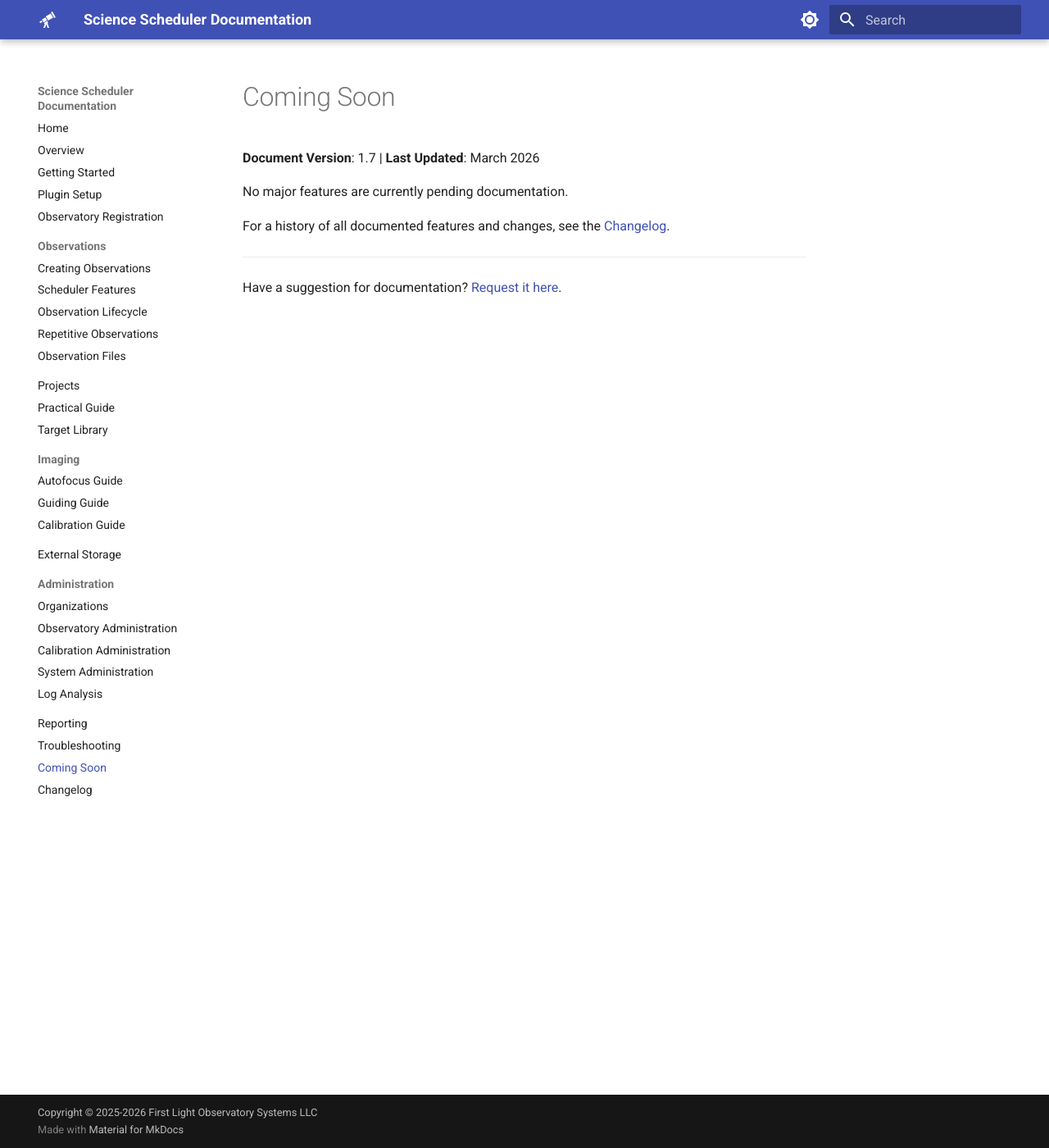
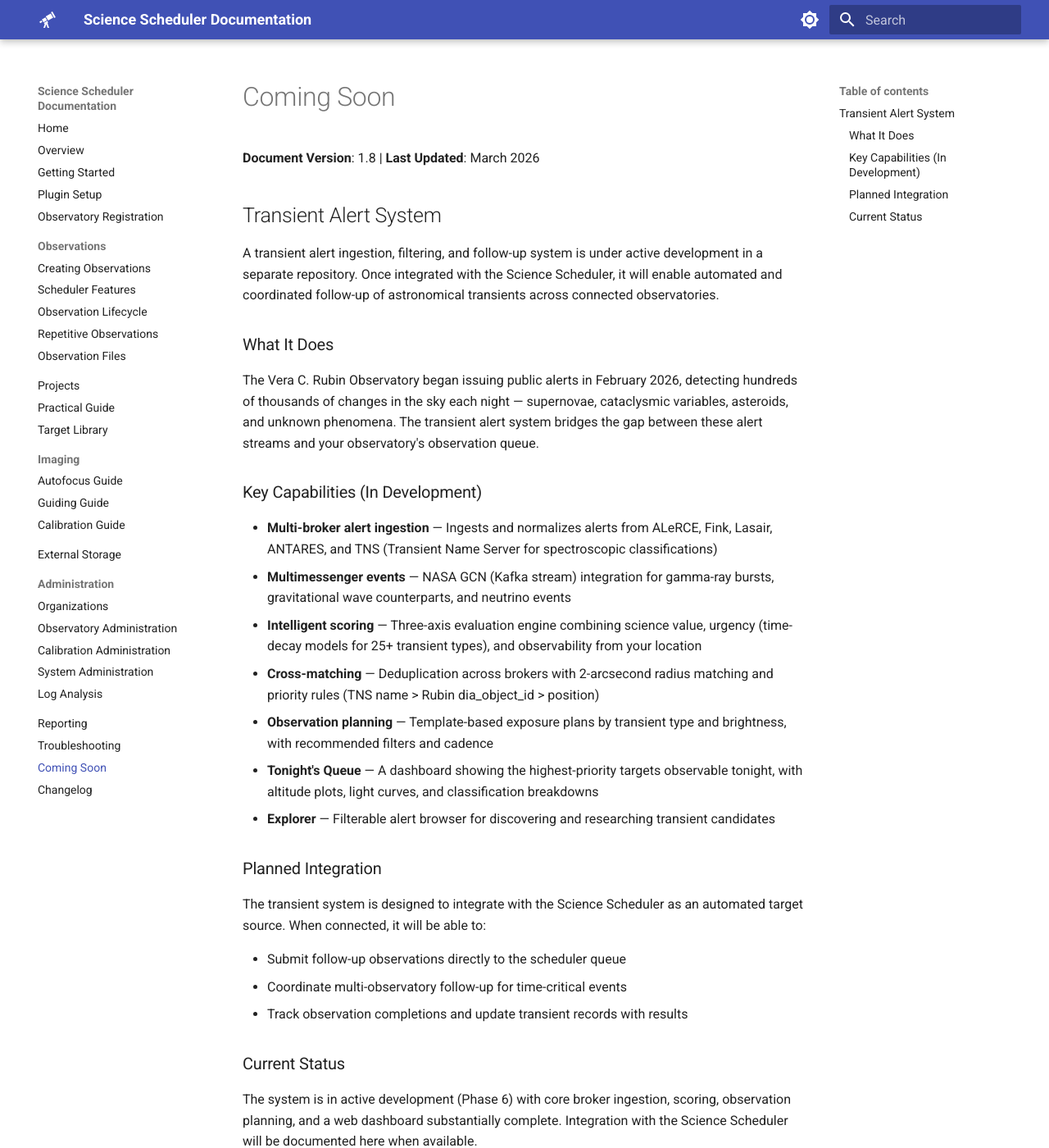
Before and after one commit to First-Light-Systems/nina-scheduler-docs, an MkDocs documentation site: the page built from docs/COMING_SOON.md, in a window 1280 px wide and 1400 px high. Shown: the whole window at 82% size. Built offline with MkDocs 1.6.1 and Material for MkDocs 9.7.7, drawn with Linux system fonts in a browser that asks for light colours.

Commit message:
Add transient alert system to Coming Soon page
Document the in-development transient alert ingestion and follow-up
system: multi-broker integration (ALeRCE, Fink, Lasair, ANTARES, TNS),
scoring engine, observation planning, and planned Science Scheduler
integration.

Co-Authored-By: Claude Opus 4.6 <noreply@anthropic.com>

```diff
--- a/docs/COMING_SOON.md
+++ b/docs/COMING_SOON.md
@@ -1,8 +1,38 @@
 # Coming Soon
 
-**Document Version**: 1.7 | **Last Updated**: March 2026
+**Document Version**: 1.8 | **Last Updated**: March 2026
 
-No major features are currently pending documentation.
+## Transient Alert System
+
+A transient alert ingestion, filtering, and follow-up system is under active development in a separate repository. Once integrated with the Science Scheduler, it will enable automated and coordinated follow-up of astronomical transients across connected observatories.
+
+### What It Does
+
+The Vera C. Rubin Observatory began issuing public alerts in February 2026, detecting hundreds of thousands of changes in the sky each night — supernovae, cataclysmic variables, asteroids, and unknown phenomena. The transient alert system bridges the gap between these alert streams and your observatory's observation queue.
+
+### Key Capabilities (In Development)
+
+- **Multi-broker alert ingestion** — Ingests and normalizes alerts from ALeRCE, Fink, Lasair, ANTARES, and TNS (Transient Name Server for spectroscopic classifications)
+- **Multimessenger events** — NASA GCN (Kafka stream) integration for gamma-ray bursts, gravitational wave counterparts, and neutrino events
+- **Intelligent scoring** — Three-axis evaluation engine combining science value, urgency (time-decay models for 25+ transient types), and observability from your location
+- **Cross-matching** — Deduplication across brokers with 2-arcsecond radius matching and priority rules (TNS name > Rubin dia_object_id > position)
+- **Observation planning** — Template-based exposure plans by transient type and brightness, with recommended filters and cadence
+- **Tonight's Queue** — A dashboard showing the highest-priority targets observable tonight, with altitude plots, light curves, and classification breakdowns
+- **Explorer** — Filterable alert browser for discovering and researching transient candidates
+
+### Planned Integration
+
+The transient system is designed to integrate with the Science Scheduler as an automated target source. When connected, it will be able to:
+
+- Submit follow-up observations directly to the scheduler queue
+- Coordinate multi-observatory follow-up for time-critical events
+- Track observation completions and update transient records with results
+
+### Current Status
+
+The system is in active development (Phase 6) with core broker ingestion, scoring, observation planning, and a web dashboard substantially complete. Integration with the Science Scheduler will be documented here when available.
+
+---
 
 For a history of all documented features and changes, see the [Changelog](CHANGELOG.md).
 
```
